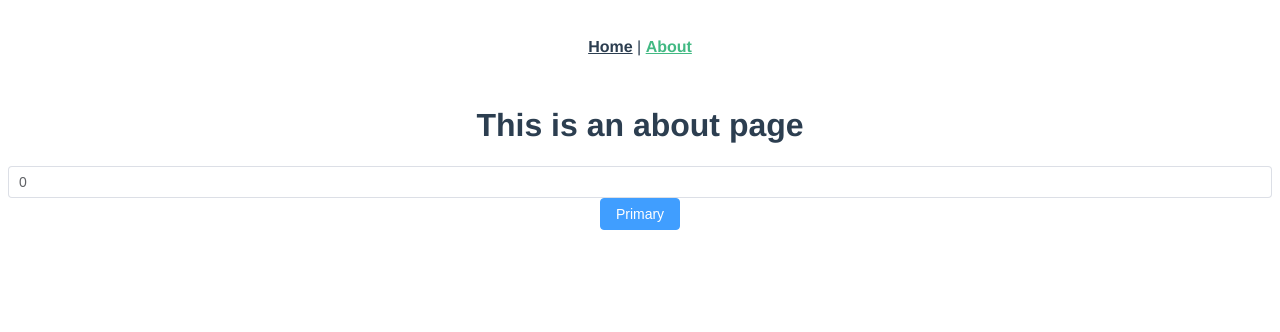
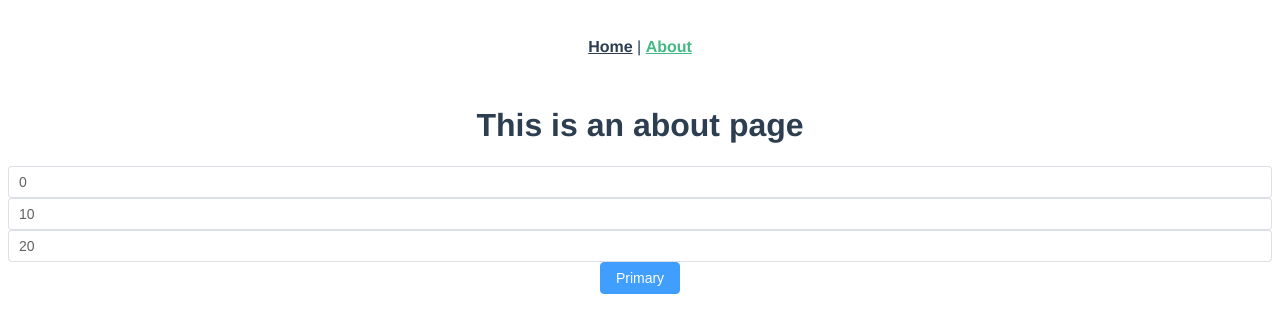
Before and after one commit to shun-xinyi/-, a Vue app: page /about in a window 1280 px wide. Shown: the top 332 px of the page. Built offline with nearby package versions, Linux system fonts and the light colour scheme; no server answers.

Commit message:
1.watch computed onMounted试用 2.setup引入组件不需要注册

```diff
--- a/src/views/AboutView.vue
+++ b/src/views/AboutView.vue
@@ -2,15 +2,31 @@
     <div class="about">
         <h1>This is an about page</h1>
         <el-input v-model="input" placeholder="Please input"/>
+        <el-input v-model="input2" placeholder="Please input"/>
+        <el-input v-model="doubleCount" placeholder="Please input"/>
         <el-button type="primary" @click="inputAdd">Primary</el-button>
     </div>
 </template>
 
 <script setup>
-import {ref} from 'vue';
+import { computed, onMounted, ref, watch } from 'vue';
 import { getH5Person } from '@/api/test';
 
 let input = ref(0);
+let input2 = ref(10);
+
+onMounted(()=>{
+    getPerson()
+})
+
+watch([input,input2],(newValue,oldValue)=>{
+    console.log(newValue);
+    console.log(oldValue);
+})
+
+const doubleCount = computed(() => {
+    return input2.value * 2
+})
 
 let getPerson =async ()=>{
     let result = await getH5Person({
@@ -23,7 +39,8 @@ let getPerson =async ()=>{
 
 function inputAdd() {
     input.value++;
-    getPerson();
+    input2.value--;
 }
 
+
 </script>
--- a/src/views/HomeView.vue
+++ b/src/views/HomeView.vue
@@ -5,14 +5,7 @@
   </div>
 </template>
 
-<script>
+<script setup>
 // @ is an alias to /src
 import HelloWorld from '@/components/HelloWorld.vue'
-
-export default {
-  name: 'HomeView',
-  components: {
-    HelloWorld
-  }
-}
 </script>
```
